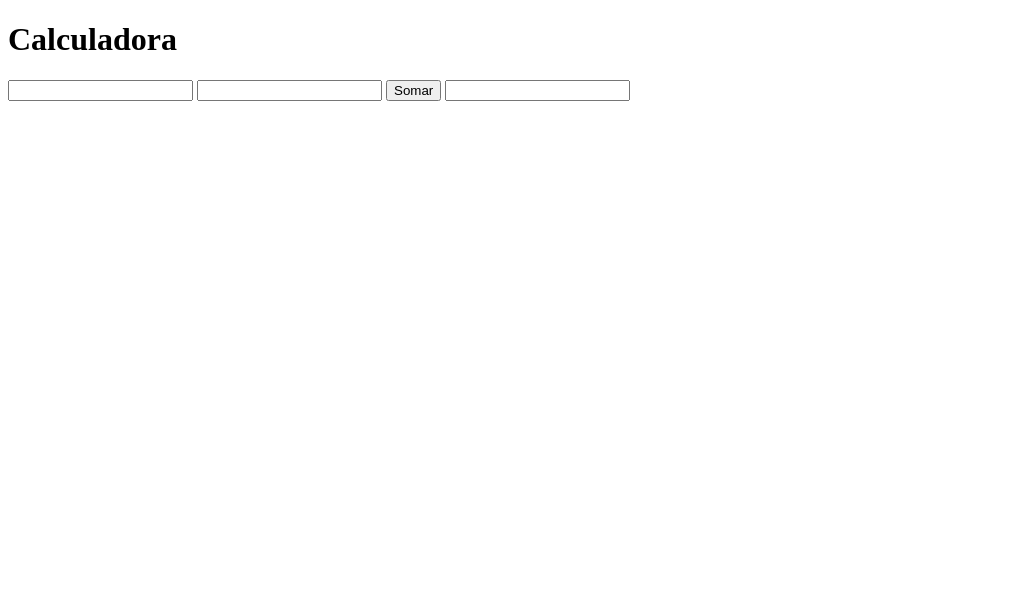
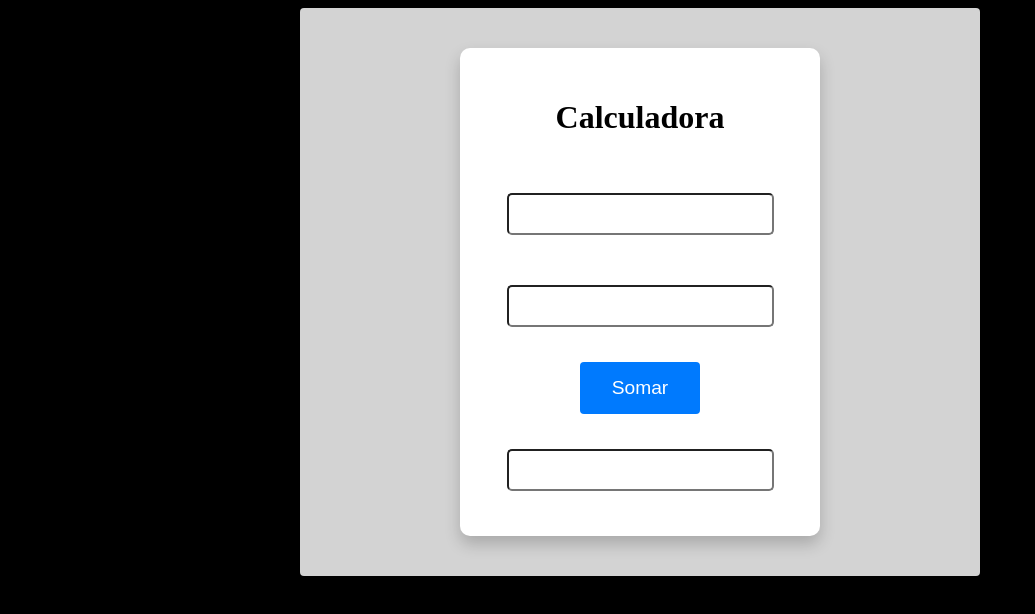
Before and after one commit to bootcampfullstack/bootcamp-devjr-modulo3-calc, a plain HTML site: page index.html in a window 1280 px wide. Shown: the whole page, without its empty margins (0-1035 px from the left). Drawn offline with Linux system fonts and the light colour scheme.

Commit message:
closes #2, closes #3 - css externo e botao somar

```diff
--- a/index.html
+++ b/index.html
@@ -5,13 +5,24 @@
     <meta http-equiv="X-UA-Compatible" content="IE=edge">
     <meta name="viewport" content="width=device-width, initial-scale=1.0">
     <title>Calculadora</title>
+
+    <link rel="stylesheet" href="style.css" >
 </head>
 <body>
-     <h1>Calculadora</h1>
-     <input />
-     <input />
-     <button>Somar</button>
-     <input readonly/>
+    <div class="container">
 
+        <div class="calc">
+            <h1>Calculadora</h1>
+            <input id="num1" type="number" />
+            <input id="num2" type="number"/>
+            <button onclick="calc()">Somar</button>
+            <input id="output" type="text" readonly/>
+        </div>
+        <div class="history">
+
+        </div>
+    </div>
+
+    <script src="javascript.js"></script>
 </body>
 </html>
--- /dev/null
+++ b/javascript.js
@@ -0,0 +1,8 @@
+function calc(){
+    var num1 = parseFloat(document.getElementById("num1").value);
+    var num2 = parseFloat(document.getElementById("num2").value);
+
+    var output = num1 + num2;
+
+    document.getElementById("output").value = output;
+}
--- /dev/null
+++ b/style.css
@@ -0,0 +1,56 @@
+body {
+    background-color: #000;
+}
+
+input {
+    height: 22px;
+    padding: 8px;
+    font-size: 1.2em;
+    margin: 15px 70px;
+    border-radius: 5px;
+}
+
+input[type=number]:focus {
+    outline: none;
+    box-shadow: 0 0 10px #3b59ee;
+    border: 1px solid #74d0ff;
+}
+
+button {
+    background-color: #007afe;
+    border: none;
+    color: #fff;
+    padding: 15px 32px;
+    text-decoration: none;
+    font-size: 1.2rem;
+    border-radius: 4px;
+    cursor: pointer;
+}
+
+button:hover {
+    background-color: #0069D9;
+    box-shadow: 0 8px 16px 0 rgba(0, 0, 0, 0.2), 0 6px 20px 0 rgba(0, 0, 0, 0.19);
+}
+
+.container {
+    width: 600px;
+    background-color: #d3d3d3;
+    display: flex;
+    flex-direction: column;
+    align-items: center;
+    margin: auto;
+    padding: 40px;
+    border-radius: 4px;
+}
+
+.calc {
+    width: 300px;
+    background-color: #fff;
+    display: flex;
+    flex-direction: column;
+    align-items: center;
+    padding: 30px;
+    row-gap: 20px;
+    border-radius: 10px;
+    box-shadow: 0 8px 16px 0 rgba(0, 0, 0, 0.2);
+}
```
